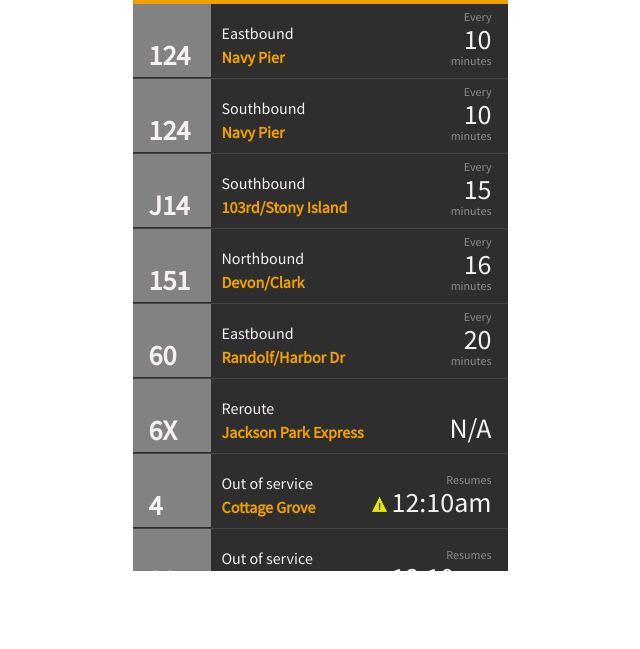
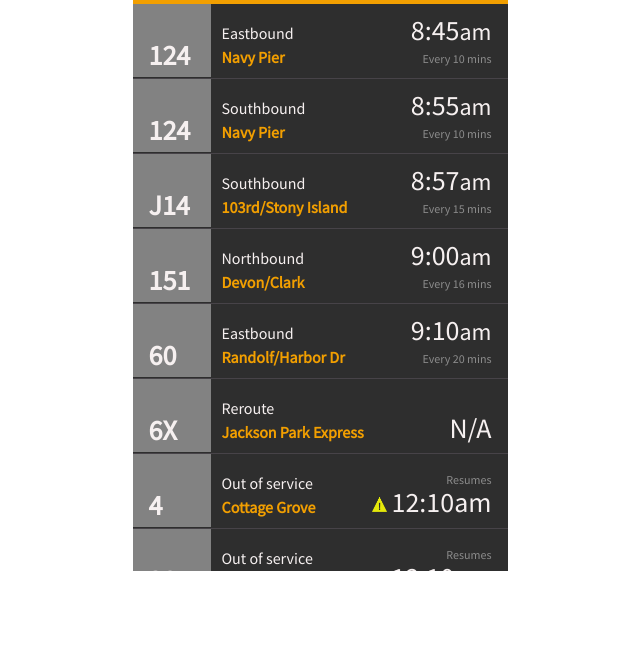
Before and after one commit to TamaraLong/Busy-Bus, a plain HTML site: page index.html in a window 1280 px wide. Shown: the part 151-800 px from the top of the page, without its empty margins (320-960 px from the left). Drawn offline with Linux system fonts and the light colour scheme.

Commit message:
Finanlize styling

```diff
--- a/css/style.css
+++ b/css/style.css
@@ -39,14 +39,14 @@
   font-weight: lighter;
 }
 
-section {
+ul {
   height: 85%;
   max-height: 85%;
   overflow: scroll;
 }
 
 /* Within the header */
-.statusbar {
+.image { /* Status bar icon */
   height: 20px;
 }
 
@@ -76,7 +76,7 @@
 
 .frequency-label {
   margin-left: auto;
-  padding: 18px 16px 0 0;
+  padding: 5px 16px 0 0;
 }
 
 /* Full Bus element */
@@ -135,21 +135,26 @@
   text-align: right;
 }
 
+.am-pm {
+  font-size: 24px;
+  margin-top: 2px;
+}
+
 .every {
   color: #8c8c8c;
   font-size: 12px;
   margin-top: 2px;
 }
 
-.twenty {
-  font-size: 28px;
-  margin: 2px 0;
-}
-
-.minutes {
+/* .next-bus {
   color: #8c8c8c;
   font-size: 12px;
-  margin-bottom: 2px;
+  margin-top: 2px;
+} */
+
+.next-bus-time {
+  font-size: 28px;
+  margin: 7px 0;
 }
 
 /* Styling for rerouted bus */
--- a/index.html
+++ b/index.html
@@ -13,6 +13,8 @@
   <body>
     <header>
       <div class="statusbar">
+        <img src="images/bb_statusbar.png"
+        class="image" alt="iOS statusbar"/>
       </div>
       <nav>
         <img src="images/bb_arrow.png"
@@ -24,10 +26,10 @@
       <img src="images/bb_bus.png"
       class="image3" alt="Bus icon"/>
       <h3 class="dd-label">Direction<br>Destination</h3>
-      <h3 class="frequency-label">Frequency</h3>
+      <h3 class="frequency-label">Next Bus<br>Frequency</h3>
     </div>
-    <section>
-      <div class="bus">
+    <ul>
+      <li class="bus">
         <div class="bus-number-box">
           <p class="bus-number">124</p>
         </div>
@@ -36,12 +38,11 @@
           <p class="destination">Navy Pier</p>
         </div>
         <div class="time">
-          <p class="every">Every</p>
-          <p class ="twenty">10</p>
-          <p class="minutes">minutes</p>
+          <p class="next-bus-time">8:45<span class="am-pm">am</span></p>
+          <p class="every">Every 10 mins</p>
         </div>
       </div>
-      <div class="bus">
+      <li class="bus">
         <div class="bus-number-box">
           <p class="bus-number">124</p>
         </div>
@@ -50,12 +51,11 @@
           <p class="destination">Navy Pier</p>
         </div>
         <div class="time">
-          <p class="every">Every</p>
-          <p class ="twenty">10</p>
-          <p class="minutes">minutes</p>
+          <p class="next-bus-time">8:55<span class="am-pm">am</span></p>
+          <p class="every">Every 10 mins</p>
         </div>
       </div>
-      <div class="bus">
+      <li class="bus">
         <div class="bus-number-box">
           <p class="bus-number">J14</p>
         </div>
@@ -64,12 +64,11 @@
           <p class="destination">103rd/Stony Island</p>
         </div>
         <div class="time">
-          <p class="every">Every</p>
-          <p class ="twenty">15</p>
-          <p class="minutes">minutes</p>
+          <p class="next-bus-time">8:57<span class="am-pm">am</span></p>
+          <p class="every">Every 15 mins</p>
         </div>
       </div>
-      <div class="bus">
+      <li class="bus">
         <div class="bus-number-box">
           <p class="bus-number">151</p>
         </div>
@@ -78,12 +77,11 @@
           <p class="destination">Devon/Clark</p>
         </div>
         <div class="time">
-          <p class="every">Every</p>
-          <p class ="twenty">16</p>
-          <p class="minutes">minutes</p>
+          <p class="next-bus-time">9:00<span class="am-pm">am</span></p>
+          <p class="every">Every 16 mins</p>
         </div>
       </div>
-      <div class="bus">
+      <li class="bus">
         <div class="bus-number-box">
           <p class="bus-number">60</p>
         </div>
@@ -92,12 +90,11 @@
           <p class="destination">Randolf/Harbor Dr</p>
         </div>
         <div class="time">
-          <p class="every">Every</p>
-          <p class ="twenty">20</p>
-          <p class="minutes">minutes</p>
+          <p class="next-bus-time">9:10<span class="am-pm">am</span></p>
+          <p class="every">Every 20 mins</p>
         </div>
       </div>
-      <div class="bus">
+      <li class="bus">
         <div class="bus-number-box">
           <p class="bus-number">6X</p>
         </div>
@@ -109,7 +106,7 @@
           <p class ="na">N/A</p>
         </div>
       </div>
-      <div class="bus">
+      <li class="bus">
         <div class="bus-number-box">
           <p class="bus-number">4</p>
         </div>
@@ -126,7 +123,7 @@
           class="image1" alt="Alert icon"/>
         </div>
       </div>
-      <div class="bus">
+      <li class="bus">
         <div class="bus-number-box">
           <p class="bus-number">20</p>
         </div>
@@ -143,7 +140,7 @@
           class="image1" alt="Alert icon"/>
         </div>
       </div>
-      <div class="bus">
+      <li class="bus">
         <div class="bus-number-box">
           <p class="bus-number">157</p>
         </div>
```
Also changed, not shown: images/bb_statusbar.png, 1 other file.
